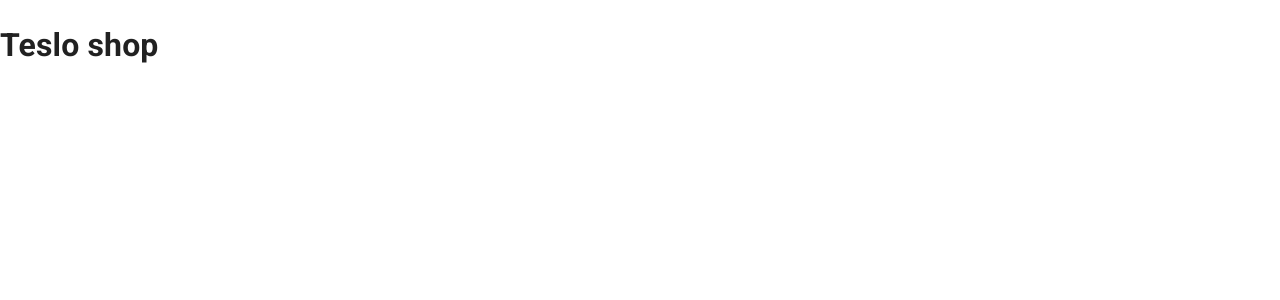
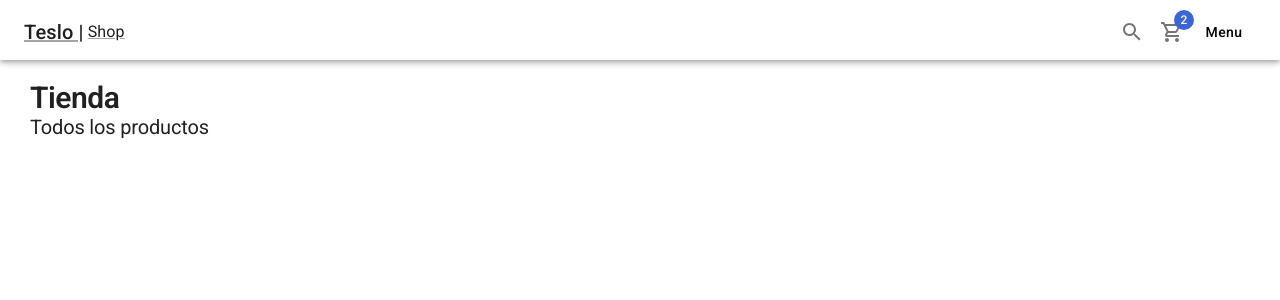
Before and after one commit to EmmanuelJCA/teslo-shop-webapp, a Next.js app: page / in a window 1280 px wide. Shown: the top 300 px of the page. Built offline with nearby package versions, Linux system fonts and the light colour scheme.

Commit message:
Shop layout: Navbar

```diff
--- /dev/null
+++ b/components/layouts/ShopLayout.tsx
@@ -0,0 +1,43 @@
+import { FC, PropsWithChildren } from 'react';
+import Head from 'next/head'
+import { Navbar } from '../ui';
+
+interface Props {
+  title: string;
+  pageDescription: string;
+  imageFullUrl?: string;
+}
+
+export const ShopLayout:FC<PropsWithChildren<Props>> = ({ children, title, pageDescription, imageFullUrl }) => {
+  return (
+    <>
+      <Head>
+        <title>{ title }</title>
+        <meta name='og:title' content={ title } />
+        <meta name='description' content={ pageDescription } />
+        <meta name='og:description' content={ pageDescription } />
+        {
+          imageFullUrl && (
+            <meta name='og:image' content={ imageFullUrl } />
+          )
+        }
+      </Head>
+
+      <nav>
+        <Navbar />
+      </nav>
+
+      <main style={{
+        margin: '80px auto',
+        maxWidth: '1440',
+        padding: '0px 30px'
+      }}>
+        { children }
+      </main>
+
+      <footer>
+
+      </footer>
+    </>
+  )
+}
--- /dev/null
+++ b/components/layouts/index.ts
@@ -0,0 +1 @@
+export * from './ShopLayout'
--- /dev/null
+++ b/components/ui/Navbar.tsx
@@ -0,0 +1,56 @@
+import NextLink from 'next/link';
+import { AppBar, Badge, Box, Button, IconButton, Link, Toolbar, Typography } from '@mui/material';
+import { SearchOutlined, ShoppingCartOutlined } from '@mui/icons-material';
+
+
+export const Navbar = () => {
+  return (
+    <AppBar>
+      <Toolbar>
+
+        <NextLink href='/' passHref legacyBehavior>
+          <Link display='flex' alignItems='center'>
+            <Typography variant='h6'>Teslo |</Typography>
+            <Typography sx={{ ml: 0.5 }}>Shop</Typography>
+          </Link>
+        </NextLink>
+
+        <Box flex={ 1 } />
+
+        <Box sx={{ display: { xs: 'none' } }}>
+          <NextLink href='category/men' legacyBehavior>
+            <Link><Button>Hombres</Button>
+            </Link>
+          </NextLink>
+          <NextLink href='category/men' legacyBehavior>
+            <Link><Button>Mujeres</Button>
+            </Link>
+          </NextLink>
+          <NextLink href='category/men' legacyBehavior>
+            <Link><Button>Nniños</Button>
+            </Link>
+          </NextLink>
+        </Box>
+
+        <Box flex={ 1 } />
+
+        <IconButton>
+          <SearchOutlined />
+        </IconButton>
+
+        <NextLink href='/cart' passHref legacyBehavior>
+          <Link>
+            <IconButton>
+              <Badge badgeContent={ 2 } color='secondary'>
+                <ShoppingCartOutlined />
+              </Badge>
+            </IconButton>
+          </Link>
+        </NextLink>
+
+        <Button>Menu</Button>
+
+      </Toolbar>
+    </AppBar>
+  )
+}
--- /dev/null
+++ b/components/ui/index.ts
@@ -0,0 +1 @@
+export * from './Navbar';
--- a/pages/_app.tsx
+++ b/pages/_app.tsx
@@ -2,7 +2,7 @@
 import { ThemeProvider } from '@emotion/react';
 import { CssBaseline } from '@mui/material';
 import type { AppProps } from 'next/app';
-import { lightTheme } from '@/themes';
+import { lightTheme } from '../themes';
 
 export default function App({ Component, pageProps }: AppProps) {
   return (
--- a/pages/index.tsx
+++ b/pages/index.tsx
@@ -1,8 +1,11 @@
+import { Typography } from '@mui/material';
+import { ShopLayout } from '../components/layouts';
 
 export default function Home() {
   return (
-    <>
-      <h1>Teslo shop</h1>
-    </>
+    <ShopLayout title={'Teslo-Shop - Home'} pageDescription={'Los mejores productos de teslo aqui'}>
+      <Typography variant='h1' component='h1'>Tienda</Typography>
+      <Typography variant='h2' sx={{ mb: 1 }} component='h1'>Todos los productos</Typography>
+    </ShopLayout>
   )
 }
--- a/themes/light-theme.ts
+++ b/themes/light-theme.ts
@@ -57,6 +57,8 @@
       },
       styleOverrides: {
         root: {
+          backgroundColor: 'white',
+          color: 'black',
           textTransform: 'none',
           boxShadow: 'none',
           borderRadius: 10,
```
